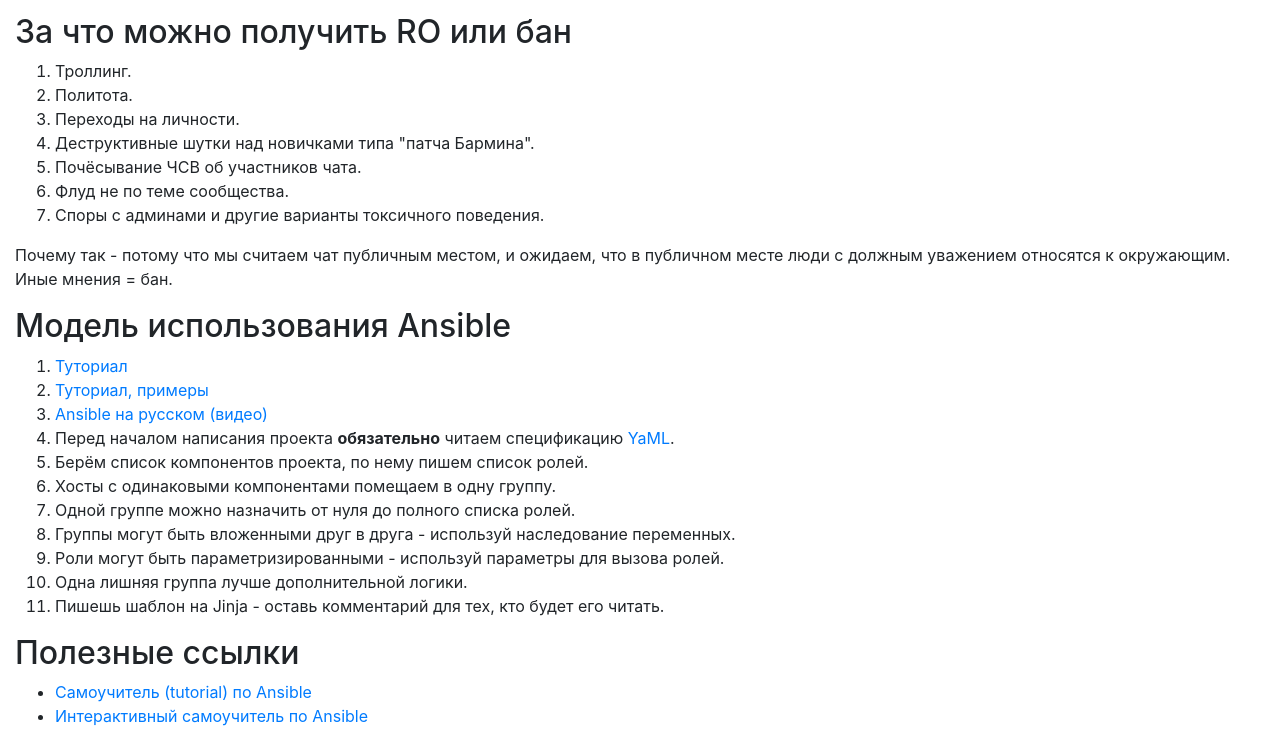
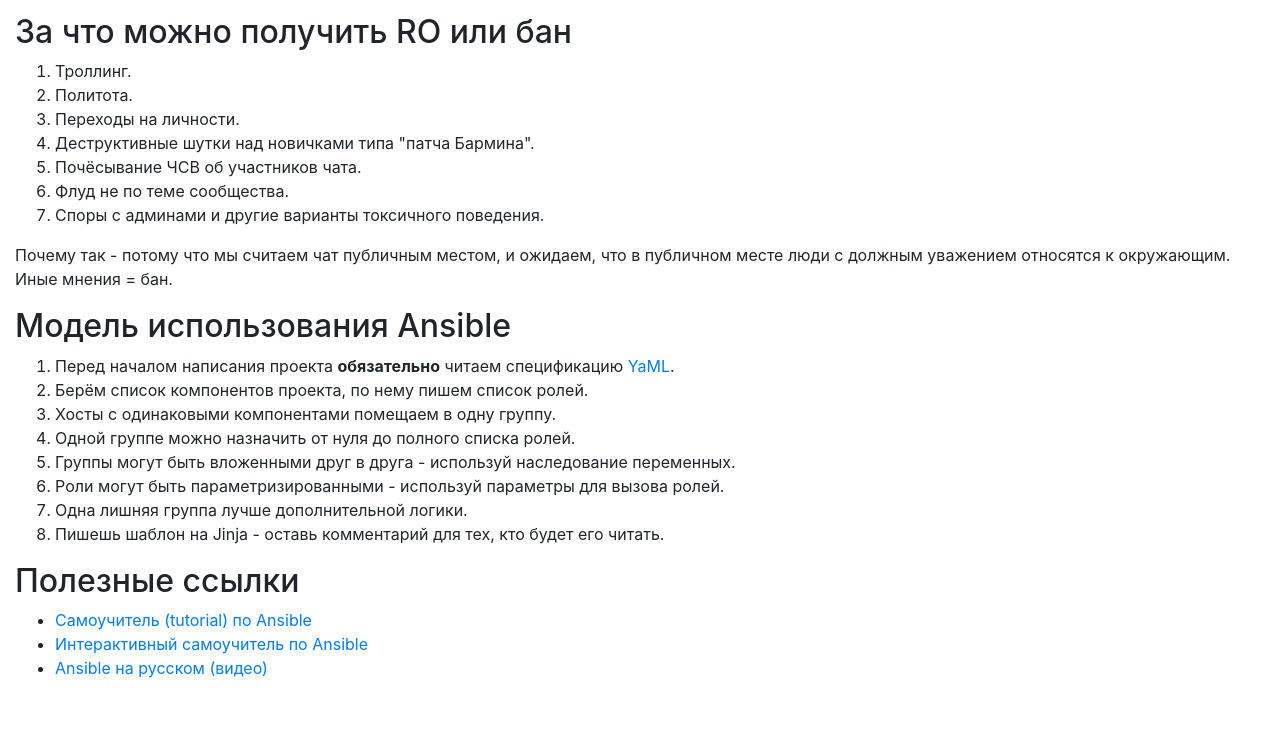
Before and after one commit to tnt4brain/proansible, a plain HTML site: page index.html in a window 1280 px wide. Shown: the part 808-1552 px from the top of the page. After the commit the page ends 1504 px from the top, so only its background shows below. Drawn offline with nearby package versions, Linux system fonts and the light colour scheme.

Commit message:
*1. Moved all links to tutorials to the separate section

```diff
--- a/index.html
+++ b/index.html
@@ -84,9 +84,6 @@
                     уважением относятся к окружающим. Иные мнения = бан.</p>
                 <h2>Модель использования Ansible</h2>
                 <ol>
-                    <li> <a href="https://github.com/turkenh/ansible-interactive-tutorial">Туториал</a></li>
-                    <li> <a href="https://github.com/ansible/ansible-examples">Туториал, примеры</a> </li>
-                    <li> <a href="https://www.youtube.com/playlist?list=PLg5SS_4L6LYufspdPupdynbMQTBnZd31N">Ansible на русском (видео)</a></li>
                     <li>Перед началом написания проекта <strong>обязательно</strong> читаем спецификацию <a
                             href="https://yaml.org/spec/1.2/2009-07-21/spec.html">YaML</a>.
                     </li>
@@ -102,6 +99,7 @@
                 <ul>
                     <li><a href="https://github.com/ansible/ansible-examples">Самоучитель (tutorial) по Ansible</a></li>
                     <li><a href="https://github.com/ansible/ansible-examples">Интерактивный самоучитель по Ansible</a></li>
+                    <li><a href="https://www.youtube.com/playlist?list=PLg5SS_4L6LYufspdPupdynbMQTBnZd31N">Ansible на русском (видео)</a></li>
                 </ul>
             </div>
 
```
